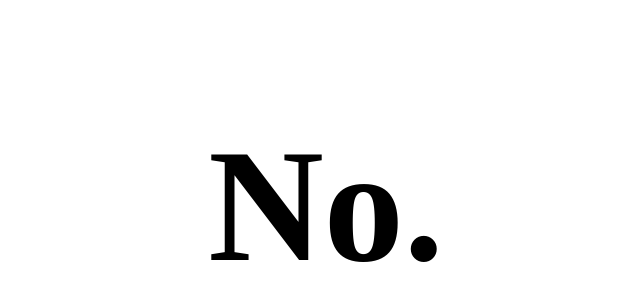
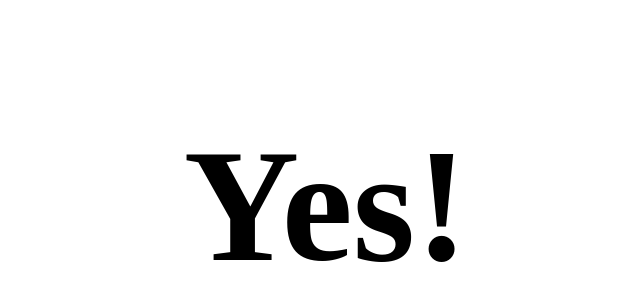
Before and after one commit to craighep/ischrisbackyet, a plain HTML site: page index.html in a window 1280 px wide. Shown: the part 206-509 px from the top of the page, without its empty margins (314-954 px from the left). Drawn offline with Linux system fonts and the light colour scheme.

Commit message:
Update index.html

```diff
--- a/index.html
+++ b/index.html
@@ -4,7 +4,7 @@
   </head>
   <body>
     <h1>
-      No.
+      Yes!
     </h1>
   </body>
 </html>
```
